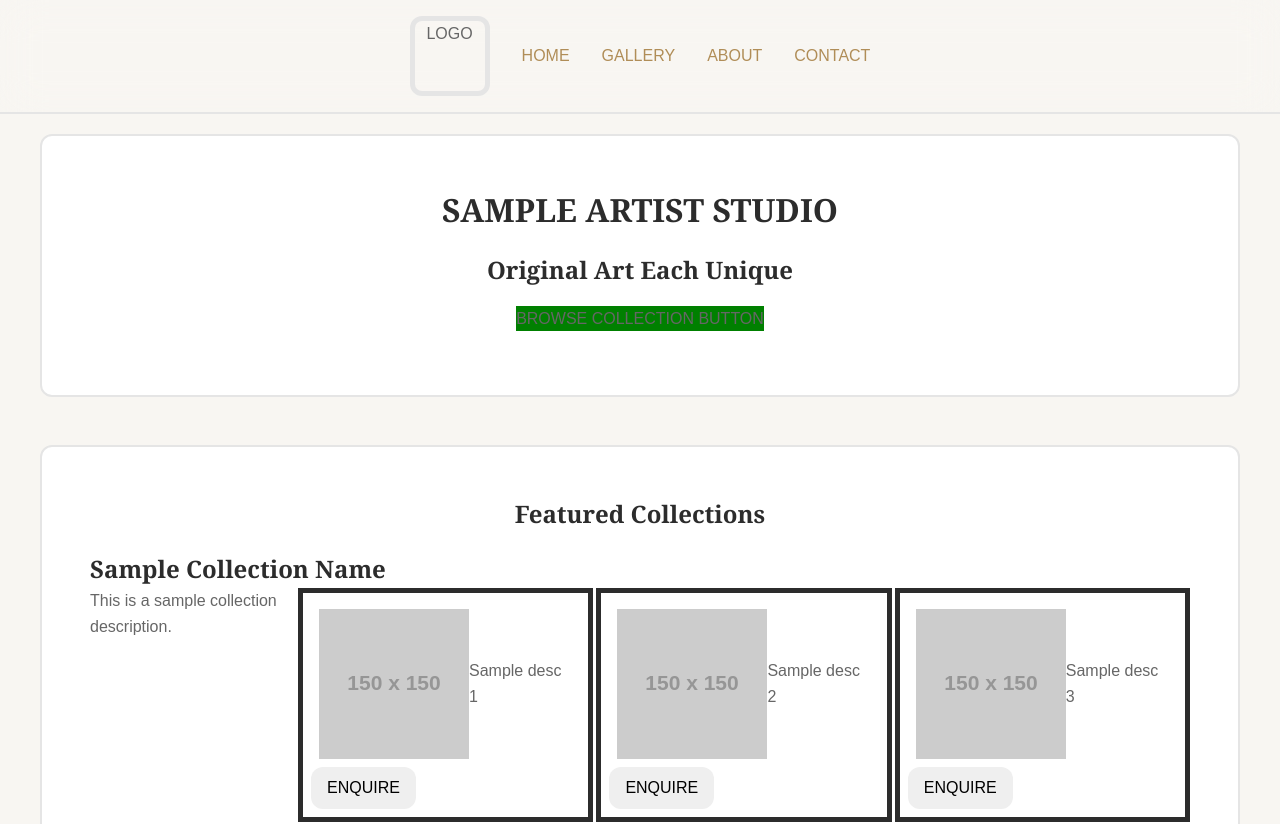
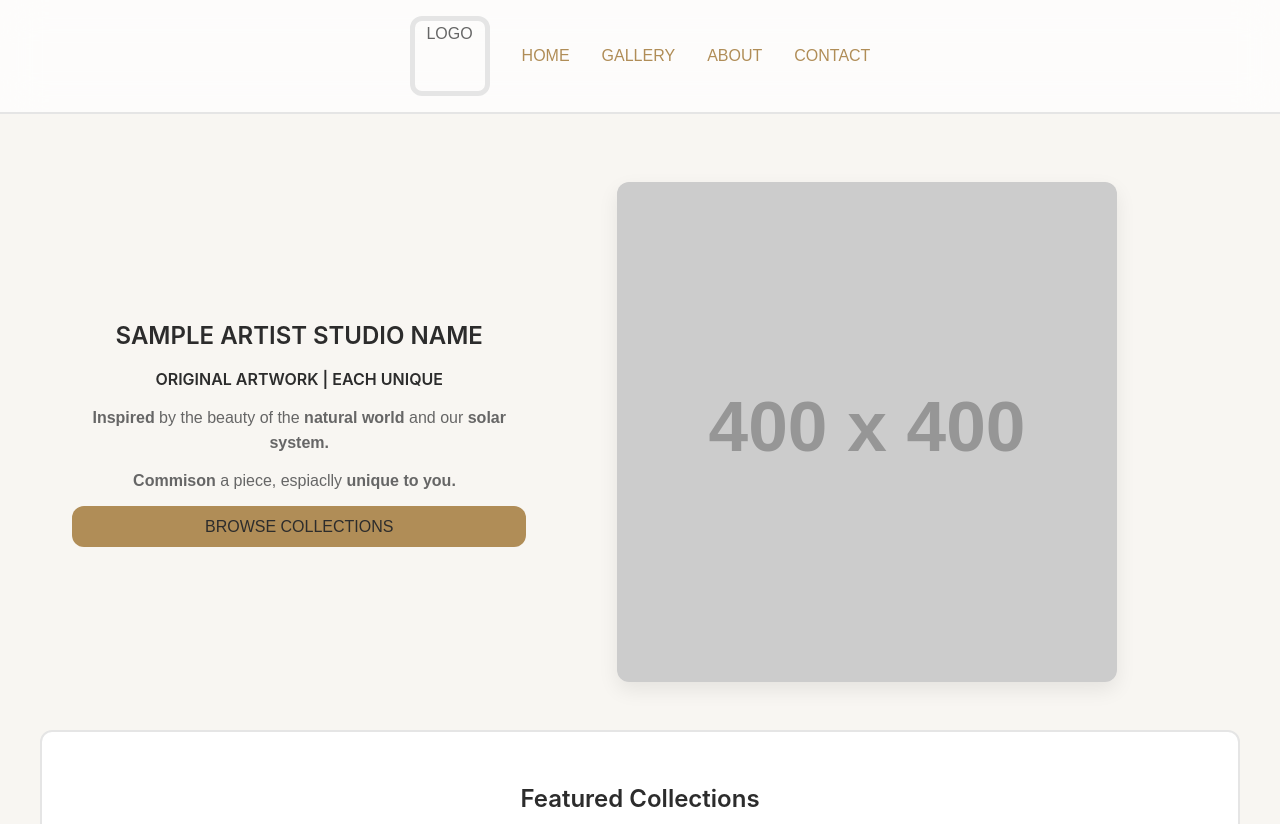
Before and after one commit to Emmet22/artist-website-template, a React (Vite) app: page / in a window 1280 px wide. Shown: the top 824 px of the page. Built offline with nearby package versions, Linux system fonts and the light colour scheme.

Commit message:
Added styling to the hero component, and added sample text + image placeholder #7

```diff
--- a/src/components/artwork/ArtPiece.tsx
+++ b/src/components/artwork/ArtPiece.tsx
@@ -13,7 +13,7 @@ function ArtPiece({ imageURL, description }: ArtPieceProps) {
                 <img src={imageURL}/>
                 <p>{description}</p>
             </div>
-            <button>ENQUIRE</button>
+            <button className="enquireButton">ENQUIRE</button>
         </div>
 
 );
--- a/src/components/common/Hero.module.css
+++ b/src/components/common/Hero.module.css
@@ -1,13 +1,38 @@
 .hero {
     display: flex;
-    flex-direction: column;
+    flex-direction: space-between;
     align-items: center;
-    justify-content: center;
-    gap: 1rem;
-    min-height: 100px;
-    padding-bottom: 1rem;
+
+    min-height: 60vh;
+    max-width: 1200px;
+    margin: 0 auto;
+    padding: 3rem 2rem;
 }
 
-.browseButton {
-    background-color: green;
+.heroText {
+    flex: 2;
+    max-width: 480px;
+
+    /* add small gap betwen elements */
+    display: flex;
+    flex-direction: column;
+    gap: 0.75rem;
 }
+
+/* Limit paragraph lines to 50 characters */
+.heroText p:last-of-type {
+    max-width: 50ch;
+}
+
+.heroImage {
+    flex: 3;
+    display: flex;
+    justify-content: center;
+}
+
+.heroImage img {
+    width: 500px;
+    max-width: 100%;
+    border-radius: var(--radius);
+    box-shadow: var(--shadow);
+}
--- a/src/components/common/Hero.tsx
+++ b/src/components/common/Hero.tsx
@@ -1,17 +1,36 @@
 import styles from "./Hero.module.css";
-import Section from "./Section";
+import { Link } from "react-router-dom";
 
 function Hero () {
     return (
-        <Section >
-            <div className={styles.hero}>
-                <h1>SAMPLE ARTIST STUDIO</h1>
-                <h2>Original Art Each Unique</h2>
-                <div className={styles.browseButton}>
-                    <p>BROWSE COLLECTION BUTTON</p>
-                </div>
+        <div className={styles.hero}>
+
+            <div className={styles.heroText}>
+                <h2>SAMPLE ARTIST STUDIO NAME</h2>
+
+                <h4>ORIGINAL ARTWORK | EACH UNIQUE</h4>
+                <p>
+                    <strong>Inspired</strong> by the beauty of the <strong>natural world</strong> and our <strong>solar system.</strong>
+                </p>
+
+                <p>
+                    <strong>Commison</strong> a piece, espiaclly <strong>unique to you.</strong>
+                </p>
+
+                {/*
+                The link element is covered by the button
+                so it inherites the button
+                styles from index.css. The link element
+                is already clickable.
+                */}
+                <Link to="/gallery" className="btn">BROWSE COLLECTIONS</Link>
             </div>
-        </Section>
+
+            <div className={styles.heroImage}>
+                <img src="https://placehold.co/400x400" />
+            </div>
+
+        </div>
     );
 }
 
--- a/src/styles/index.css
+++ b/src/styles/index.css
@@ -30,18 +30,18 @@
     --clr-footer: #5A5752; /* dark grey, stone colour */
     --clr-footer-text: #F5F5F5;
 
-
     /* fonts */
     --font-body: Arial, Helvetica, sans-serif;
-    --font-heading: Georgia, "Times New Roman", serif;
-
+    --font-heading: Inter, Arial, Helvetica, sans-serif;
 
     /* Border Radius */
     --radius: 12px;
 
-
     /* Shadow */
     --shadow: 0 8px 20px rgba(0, 0, 0, 0.08);
+
+    /* navbar glass effect */
+    --clr-surace-transparent: rgba(255, 255, 255, 0.7);
 }
 
 /* base styles */
@@ -81,14 +81,41 @@ ul, ol {
     list-style: none;
 }
 
-/* button styling */
-button {
+/*
+    button styling
+    N.B. using the class name btn instead
+    of element button to avoid styling
+    all buttons globally. This was necessary
+    for the button in the hero section, which
+    is actually a Link element and not a button.
+*/
+.btn {
     cursor: pointer;
     font: inherit;
     border: none;
     border-radius: var(--radius);
     padding: 0.5rem 1rem;
     transition: 0.2s ease;
+    background-color: var(--clr-accent);
+}
+
+.btn:hover {
+    background-color: var(--clr-accent-hover);
+}
+
+/* ENQUIRE BUTTON */
+.enquireButton {
+    cursor: pointer;
+    font: inherit;
+    border: none;
+    border-radius: var(--radius);
+    padding: 0.5rem 1rem;
+    transition: 0.2s ease;
+    background-color: var(--clr-accent);
+}
+
+.enquireButton:hover {
+    background-color: var(--clr-accent-hover);
 }
 
 /* form styling */
```
